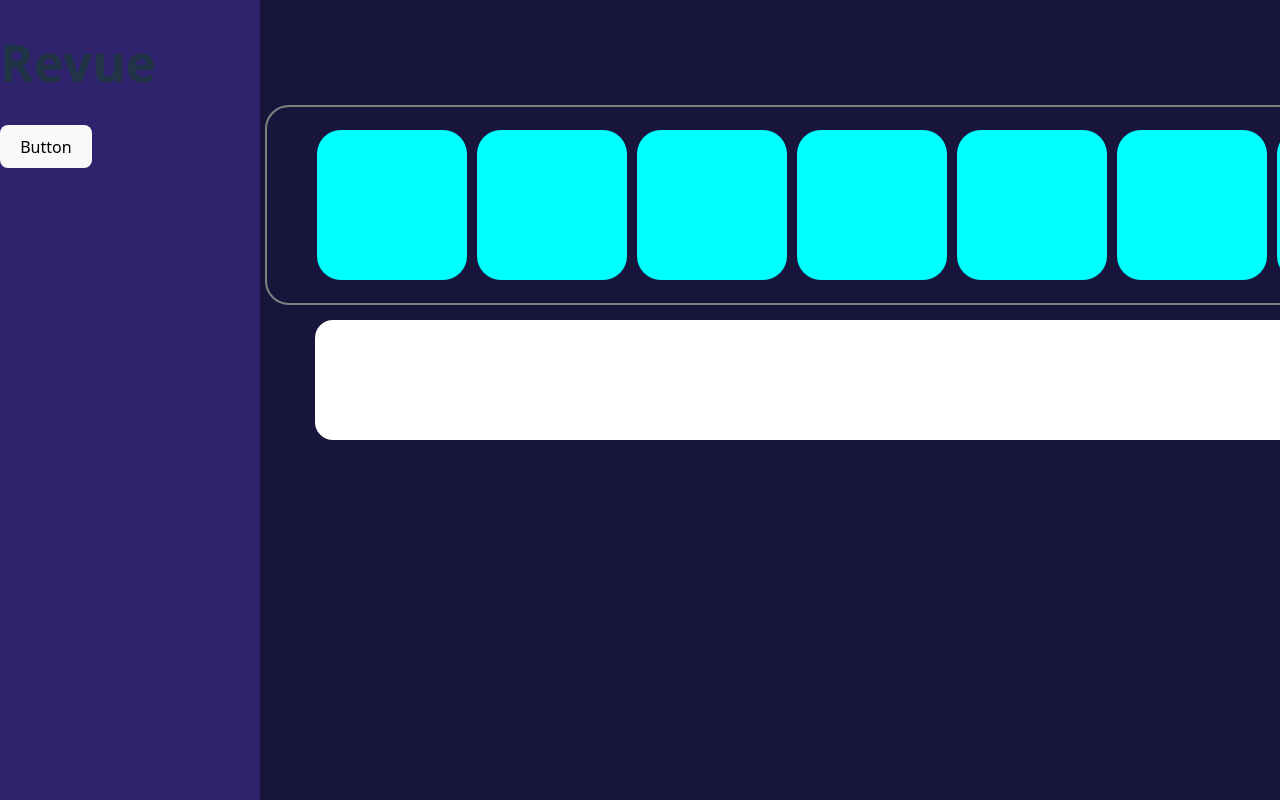
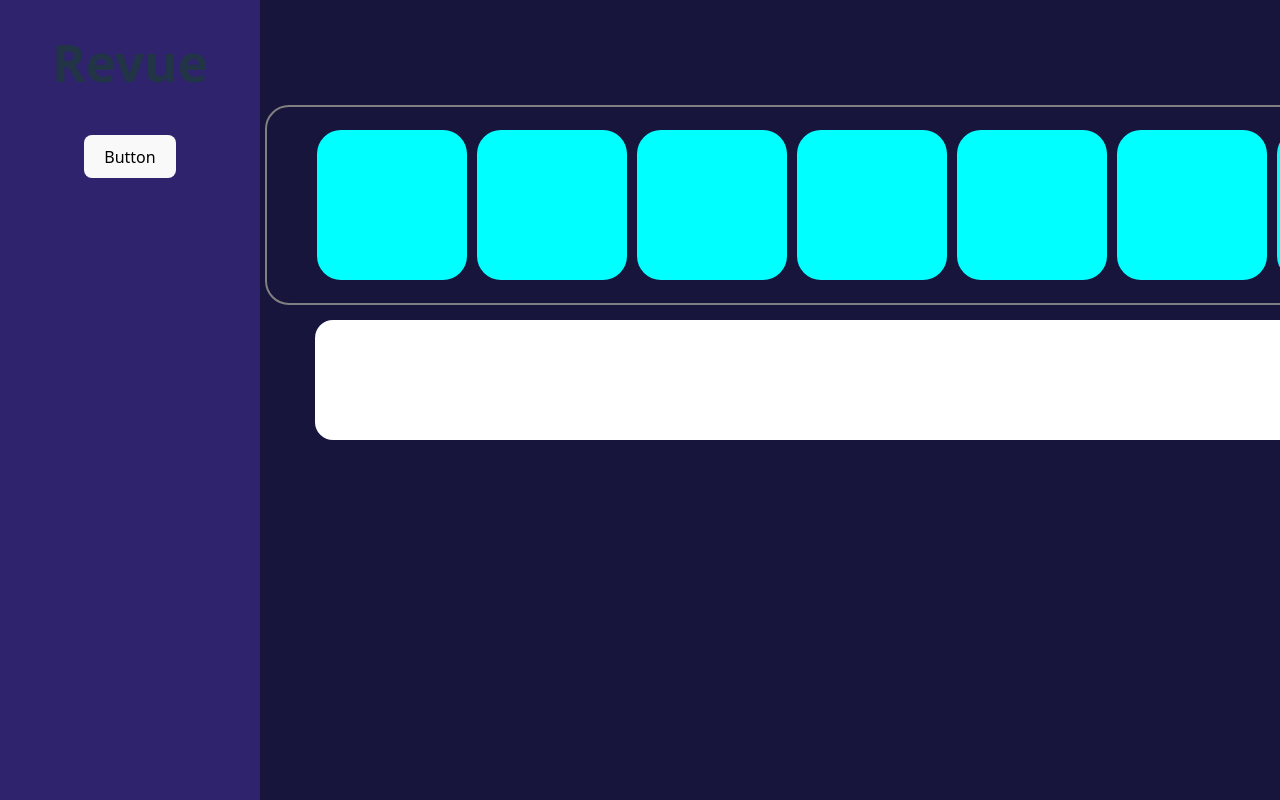
Before and after one commit to Mohamed-Abuali/Revue, a React (Vite) app: page / in a window 1280 px wide. Shown: the top 800 px of the page. Built offline with nearby package versions, Linux system fonts and the light colour scheme.

Commit message:
style: improve sidebar layout with flexbox in App.css

```diff
--- a/src/App.css
+++ b/src/App.css
@@ -27,6 +27,12 @@ body{
   height: 100dvh;
   width: 260px;
   background-color: var(--main);
+    display: flex;
+    flex-direction: column;
+  justify-content: start;
+  align-items: center;
+  gap:10px;
+
 }
 .dirlist-container{
   grid-column: 2;
```
